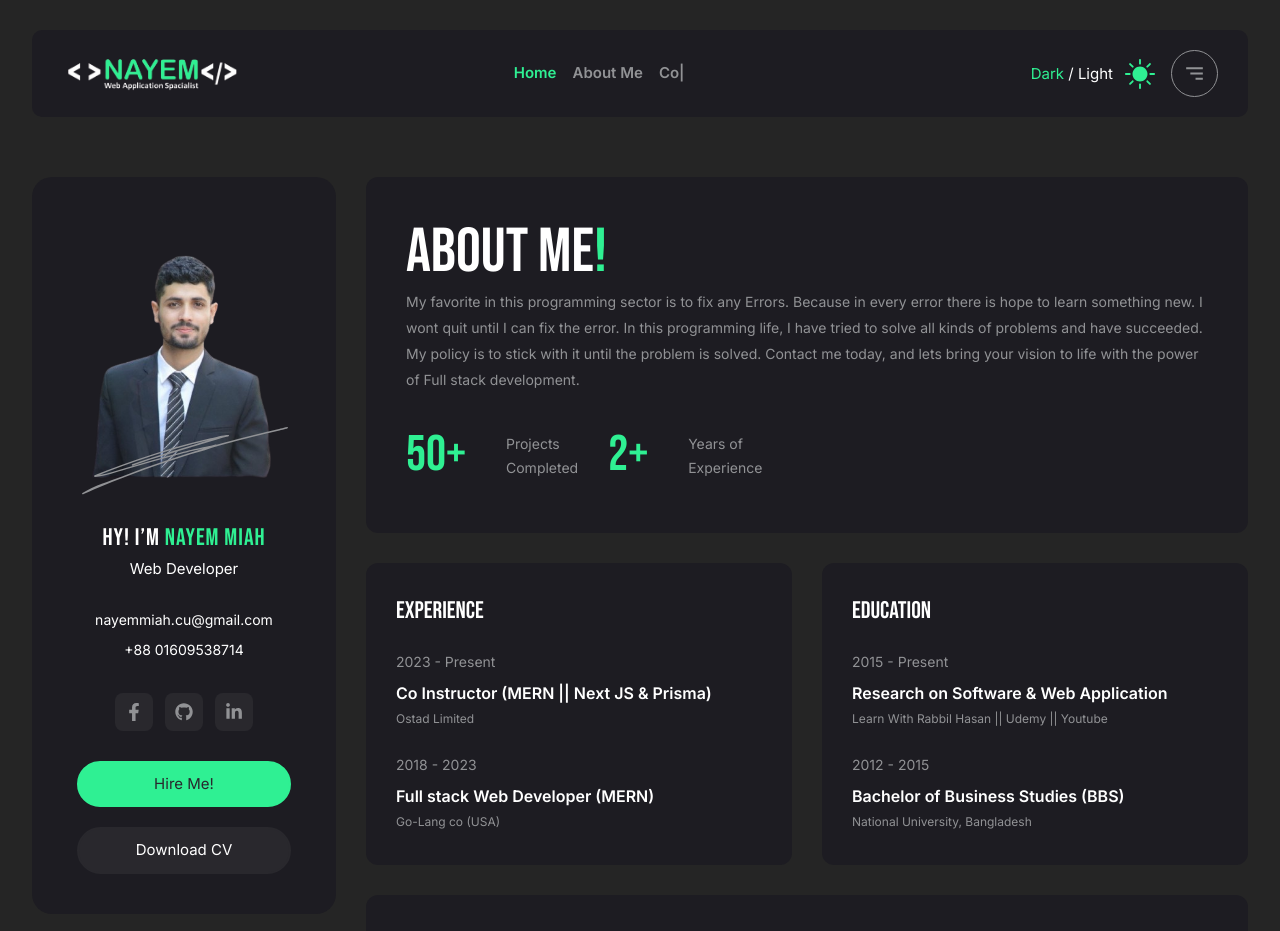
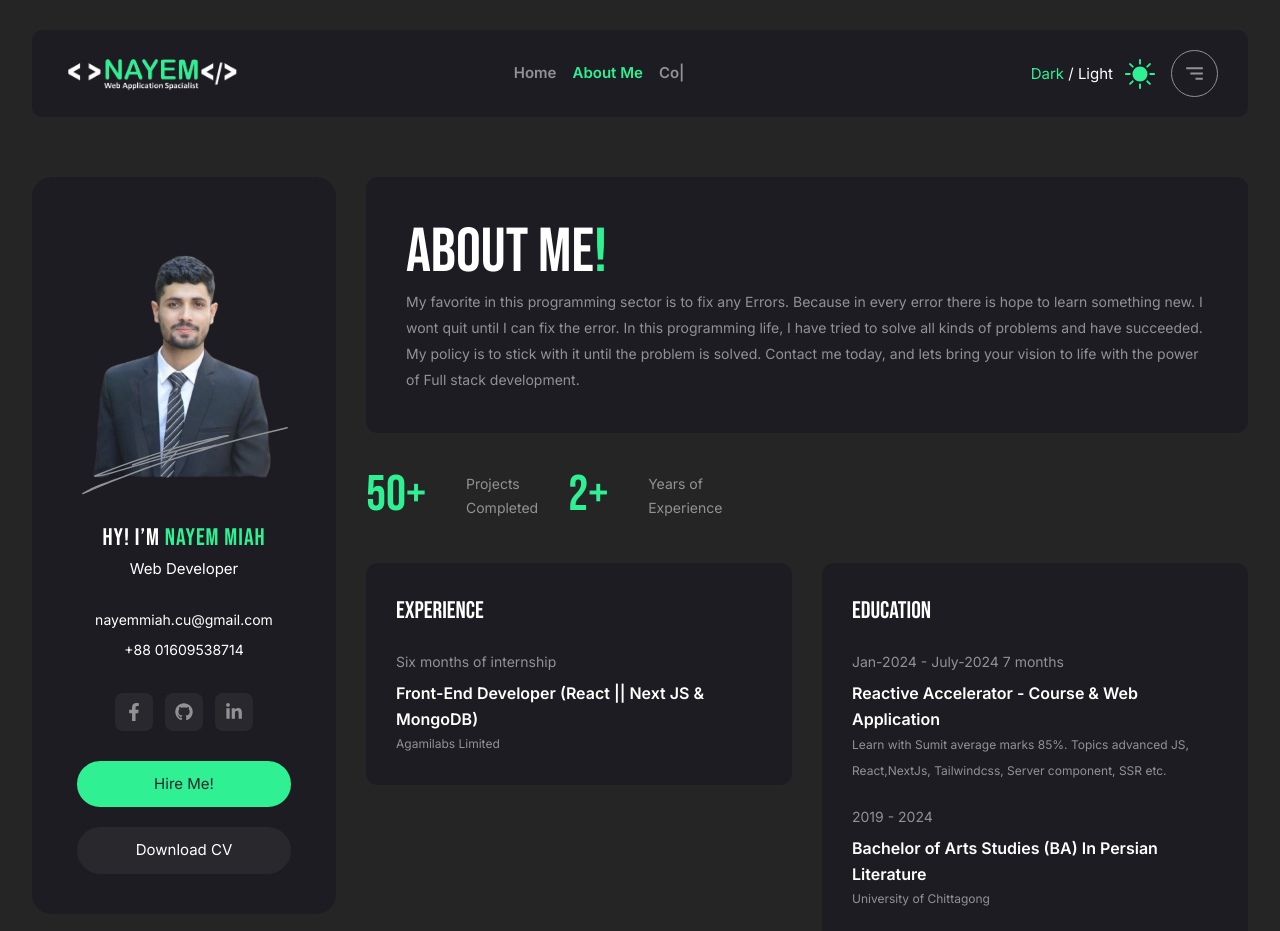
Before and after one commit to nayem-miah/porfolio-resume, a Next.js app: page /about in a window 1280 px wide. Shown: the top 931 px of the page. Built offline with nearby package versions, Linux system fonts and the light colour scheme.

Commit message:
'commited'

```diff
--- a/app/about/page.js
+++ b/app/about/page.js
@@ -1,3 +1,4 @@
+import CountExpe from "@/components/common/CountExpe";
 import Experience from "@/components/about/Experience";
 import SelfExplain from "@/components/about/SelfExplain";
 import Skill from "@/components/about/Skill";
@@ -13,8 +14,36 @@ export default function page() {
             <div className="main__body">
               <section className="home__component mt-[60px]">
                 <SelfExplain />
-        <Experience/>
-            <Skill/>
+                <div className="mt-[25px] gap-[30px] md:flex">
+                  <div className="flex items-center gap-[20px]">
+                    <h2 className="text-[50px] text-theme">
+                      <div>
+                        <div className="w-[80px]">
+                          <CountExpe targetValue={50} />
+                        </div>
+                      </div>
+                    </h2>
+                    <p className="text-[14px] leading-[24px] text-text">
+                      Projects <br />
+                      Completed
+                    </p>
+                  </div>
+                  <div className="flex items-center gap-[20px]">
+                    <h2 className="text-[50px] text-theme">
+                      <div>
+                        <div className="w-[60px]">
+                          <CountExpe targetValue={2} />
+                        </div>
+                      </div>
+                    </h2>
+                    <p className="text-[14px] leading-[24px] text-text">
+                      Years of <br />
+                      Experience
+                    </p>
+                  </div>
+                </div>
+                <Experience />
+                <Skill />
               </section>
             </div>
           </div>
--- a/components/about/CountExpe.jsx
+++ /dev/null
@@ -1,73 +0,0 @@
-"use client";
-
-import { useEffect, useState } from "react";
-
-export default function CountExpe() {
-  const [projectCount, setProjectCount] = useState(0); // Initialize the project count state
-  const [experinceCount, setExperinceCount] = useState(0); // Initialize the project count state
-  const targetProjectCount = 50; // Replace with your desired target number
-  const incrementSpeed = 50; // Time in milliseconds between increments
-  const targetExpeCount = 2;
-  useEffect(() => {
-    let count = 0;
-
-    const interval = setInterval(() => {
-      count += 1; // Increment count
-
-      if (count > targetProjectCount) {
-        clearInterval(interval); // Stop the interval when the target is reached
-      } else {
-        setProjectCount(count); // Update state
-      }
-    }, incrementSpeed);
-    return () => clearInterval(interval); // Cleanup interval on unmount
-  }, [targetProjectCount, incrementSpeed]);
-
-  useEffect(() => {
-    let count = 0;
-
-    const interval = setInterval(() => {
-      count += 1;
-      if (count > targetExpeCount) {
-        clearInterval(interval);
-      } else {
-        setExperinceCount(count);
-      }
-    }, incrementSpeed);
-
-    return () => clearInterval(interval);
-  }, [targetExpeCount, incrementSpeed]);
-
-  return (
-    <>
-      <div className="mt-[25px] gap-[30px] md:flex">
-        <div className="flex items-center gap-[20px]">
-          <h2 className="text-[50px] text-theme">
-            <div>
-              <div className="w-[80px]">
-                <span>{projectCount}</span>+
-              </div>
-            </div>
-          </h2>
-          <p className="text-[14px] leading-[24px] text-text">
-            Projects <br />
-            Completed
-          </p>
-        </div>
-        <div className="flex items-center gap-[20px]">
-          <h2 className="text-[50px] text-theme">
-            <div>
-              <div className="w-[60px]">
-                <span>{experinceCount}</span>+
-              </div>
-            </div>
-          </h2>
-          <p className="text-[14px] leading-[24px] text-text">
-            Years of <br />
-            Experience
-          </p>
-        </div>
-      </div>
-    </>
-  );
-}
--- a/components/about/Experience.jsx
+++ b/components/about/Experience.jsx
@@ -1,3 +1,5 @@
+import Link from "next/link";
+
 export default function Experience() {
   return (
     <>
@@ -10,18 +12,13 @@ export default function Experience() {
               </h2>
               <div>
                 <div className="mt-[20px]">
-                  <p className="text-[14px] text-text">2023 - Present</p>
+                  <p className="text-[14px] text-text">
+                    Six months of internship
+                  </p>
                   <p className="mt-[5px] text-[16px] font-semibold text-btn dark:text-white">
-                    Co Instructor (MERN || Next JS &amp; Prisma)
+                    Front-End Developer (React || Next JS &amp; MongoDB)
                   </p>
-                  <p className="text-[12px] text-text">Ostad Limited</p>
-                </div>
-                <div className="mt-[20px]">
-                  <p className="text-[14px] text-text">2018 - 2023</p>
-                  <p className="mt-[5px] text-[16px] font-semibold text-btn dark:text-white">
-                    Full stack Web Developer (MERN)
-                  </p>
-                  <p className="text-[12px] text-text">Go-Lang co (USA)</p>
+                  <Link href='https://agamilabs.com/' target="_blank" className="text-[12px] hover:text-theme text-text">Agamilabs Limited</Link>
                 </div>
               </div>
             </div>
@@ -34,23 +31,26 @@ export default function Experience() {
                 EDUCATION
               </h2>
               <div>
+
                 <div className="mt-[20px]">
-                  <p className="text-[14px] text-text">2015 - Present</p>
+                  <p className="text-[14px] text-text">Jan-2024 - July-2024 7 months</p>
                   <p className="mt-[5px] text-[16px] font-semibold text-btn dark:text-white">
-                    Research on Software &amp; Web Application
+                    Reactive Accelerator - Course &amp; Web Application
                   </p>
                   <p className="text-[12px] text-text">
-                    Learn With Rabbil Hasan || Udemy || Youtube
+                     <Link href='https://learnwithsumit.com/rnext' target="_blank" className="text-[12px] hover:text-theme text-text"> Learn with Sumit</Link> average marks 85%. Topics advanced JS,
+                    React,NextJs, Tailwindcss, Server component, SSR etc.
                   </p>
+
                 </div>
                 <div className="mt-[20px]">
-                  <p className="text-[14px] text-text">2012 - 2015</p>
+                  <p className="text-[14px] text-text">2019 - 2024</p>
                   <p className="mt-[5px] text-[16px] font-semibold text-btn dark:text-white">
-                    Bachelor of Business Studies (BBS)
+                    Bachelor of Arts Studies (BA) In Persian Literature
                   </p>
-                  <p className="text-[12px] text-text">
-                    National University, Bangladesh
-                  </p>
+                  <Link href='https://admission.cu.ac.bd/' target="_blank" className="text-[12px] text-text hover:text-theme">
+                   University of Chittagong
+                  </Link>
                 </div>
               </div>
             </div>
--- a/components/about/SelfExplain.jsx
+++ b/components/about/SelfExplain.jsx
@@ -1,4 +1,3 @@
-import CountExpe from "./CountExpe";
 
 export default function SelfExplain() {
   return (
@@ -19,7 +18,6 @@ export default function SelfExplain() {
                 me today, and lets bring your vision to life with the power of
                 Full stack development.
               </p>
-               <CountExpe/>
             </div>
           </div>
         </div>
--- /dev/null
+++ b/components/common/CountExpe.jsx
@@ -0,0 +1,55 @@
+"use client";
+
+import { useEffect, useState, useRef } from "react";
+
+export default function CountExpe({ targetValue }) {
+  const [projectCount, setProjectCount] = useState(0); // Initialize the project count state
+  const [isVisible, setIsVisible] = useState(false); // Track visibility state
+  const elementRef = useRef(null); // Reference to the element
+  const incrementSpeed = 50; // Time in milliseconds between increments
+
+  useEffect(() => {
+    const observer = new IntersectionObserver(
+      ([entry]) => {
+        if (entry.isIntersecting) {
+          setIsVisible(true); // Element is visible
+        }
+      },
+      { threshold: 0.1 } // Trigger when 10% of the element is visible
+    );
+
+    if (elementRef.current) {
+      observer.observe(elementRef.current); // Observe the element
+    }
+
+    return () => {
+      if (elementRef.current) {
+        observer.unobserve(elementRef.current); // Cleanup observer
+      }
+    };
+  }, []);
+
+  useEffect(() => {
+    if (!isVisible) return; // Start counting only when visible
+
+    let count = 0;
+
+    const interval = setInterval(() => {
+      count += 1; // Increment count
+
+      if (count > targetValue) {
+        clearInterval(interval); // Stop the interval when the target is reached
+      } else {
+        setProjectCount(count); // Update state
+      }
+    }, incrementSpeed);
+
+    return () => clearInterval(interval); // Cleanup interval on unmount
+  }, [isVisible, targetValue, incrementSpeed]);
+
+  return (
+    <div ref={elementRef}>
+      <span>{projectCount}</span>+
+    </div>
+  );
+}
--- a/components/common/Header.jsx
+++ b/components/common/Header.jsx
@@ -1,8 +1,11 @@
+"use client";
 import Image from "next/image";
 import Link from "next/link";
 import TypingAnimate from "./TypingAnimate";
+import { usePathname } from "next/navigation";
 
 export default function Header() {
+  const path = usePathname();
   return (
     <>
       <header>
@@ -17,25 +20,36 @@ export default function Header() {
               <ul className="flex gap-4">
                 <li>
                   <Link
-                    aria-current="page"
-                    className="font-semibold text-theme"
                     href="/"
+                    className={`font-semibold ${
+                      path === "/"
+                        ? "text-theme"
+                        : "text-text hover:text-btn dark:hover:text-white"
+                    }`}
                   >
                     Home
                   </Link>
                 </li>
                 <li>
                   <Link
-                    className="font-semibold text-text transition-all duration-300 hover:text-btn dark:hover:text-white"
                     href="/about"
+                    className={`font-semibold ${
+                      path === "/about"
+                        ? "text-theme"
+                        : "text-text hover:text-btn dark:hover:text-white"
+                    }`}
                   >
                     About Me
                   </Link>
                 </li>
                 <li className="w-[100px]">
                   <Link
-                    className="font-semibold text-text transition-all duration-300 hover:text-btn dark:hover:text-white"
                     href="/contact"
+                    className={`font-semibold ${
+                      path === "/contact"
+                        ? "text-theme"
+                        : "text-text hover:text-btn dark:hover:text-white"
+                    }`}
                   >
                     <TypingAnimate />
                   </Link>
```
Also changed, not shown: components/home/Main.js (+11 -10 lines).
